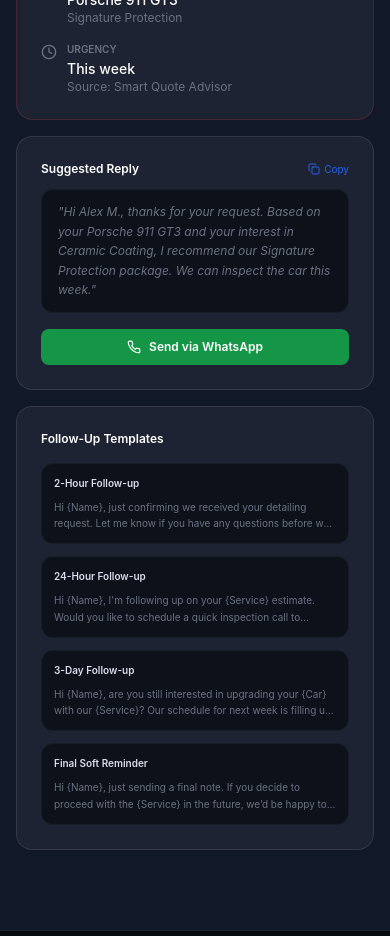
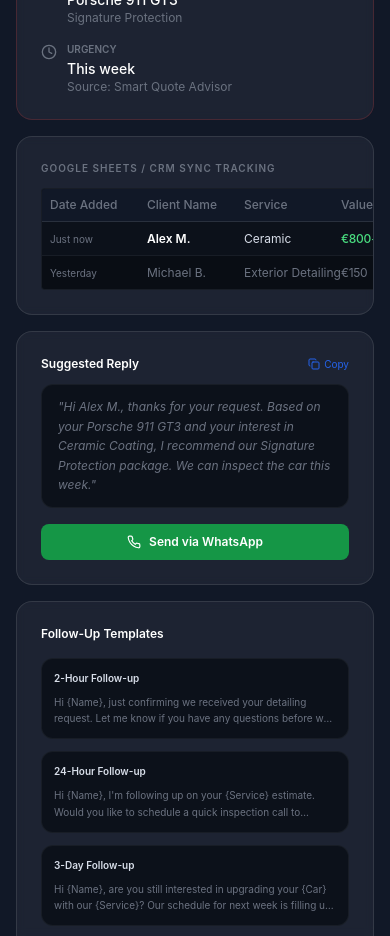
Before and after one commit to laverol8company/autodetailing, a React (Vite) app: page / in a window 390 px wide. Shown: the part 9480-10416 px from the top of the page. Built offline with nearby package versions, Linux system fonts and the light colour scheme.

Commit message:
Fix_Sheets_preview

```diff
--- a/src/App.tsx
+++ b/src/App.tsx
@@ -121,7 +121,7 @@
         <Footer />
 
         {/* Sticky WhatsApp — mobile only for less clutter on desktop */}
-        <WhatsAppCTA variant="sticky" />
+        <WhatsAppCTA variant="sticky" className="md:hidden" />
       </div>
     </BrowserRouter>
   );
--- a/src/components/OwnerLeadSummary.tsx
+++ b/src/components/OwnerLeadSummary.tsx
@@ -70,6 +70,37 @@
         </div>
       </div>
 
+      {/* Google Sheets / Pipeline Preview */}
+      <div className="glass-panel overflow-x-auto">
+        <p className="text-[10px] uppercase text-[#6B7280] font-semibold tracking-widest mb-3">Google Sheets / CRM Sync Tracking</p>
+        <div className="min-w-[600px] border border-white/5 rounded text-xs bg-[#0c111a] overflow-hidden">
+          <div className="grid grid-cols-6 border-b border-white/10 bg-[#111827] text-[#6B7280] p-2 font-medium">
+            <div>Date Added</div>
+            <div>Client Name</div>
+            <div>Service</div>
+            <div>Value</div>
+            <div>Priority</div>
+            <div>Status</div>
+          </div>
+          <div className="grid grid-cols-6 border-b border-white/5 p-2 items-center text-[#D8DEE9]">
+            <div className="text-[10px] text-[#6B7280]">Just now</div>
+            <div className="font-semibold text-white">{sampleLead.name}</div>
+            <div>{sampleLead.service.split(' ')[0]}</div>
+            <div className="text-green-400 font-medium tracking-tight">€800+</div>
+            <div><span className="bg-red-500/20 text-red-400 px-2 py-0.5 rounded uppercase text-[9px] font-bold">Hot</span></div>
+            <div><span className="bg-[#2563EB]/20 text-[#2563EB] px-2 py-0.5 rounded text-[9px] font-medium">New Lead</span></div>
+          </div>
+          <div className="grid grid-cols-6 p-2 items-center text-[#6B7280] bg-[#070A0F]/50">
+            <div className="text-[10px]">Yesterday</div>
+            <div>Michael B.</div>
+            <div>Exterior Detailing</div>
+            <div className="tracking-tight">€150</div>
+            <div><span className="bg-orange-500/10 text-orange-400 px-2 py-0.5 rounded uppercase text-[9px] font-bold">Warm</span></div>
+            <div><span className="bg-green-500/10 text-green-400 px-2 py-0.5 rounded text-[9px] font-medium">Booked</span></div>
+          </div>
+        </div>
+      </div>
+
       {/* Suggested Reply */}
       <div className="glass-panel">
         <div className="flex items-center justify-between mb-3">
```
